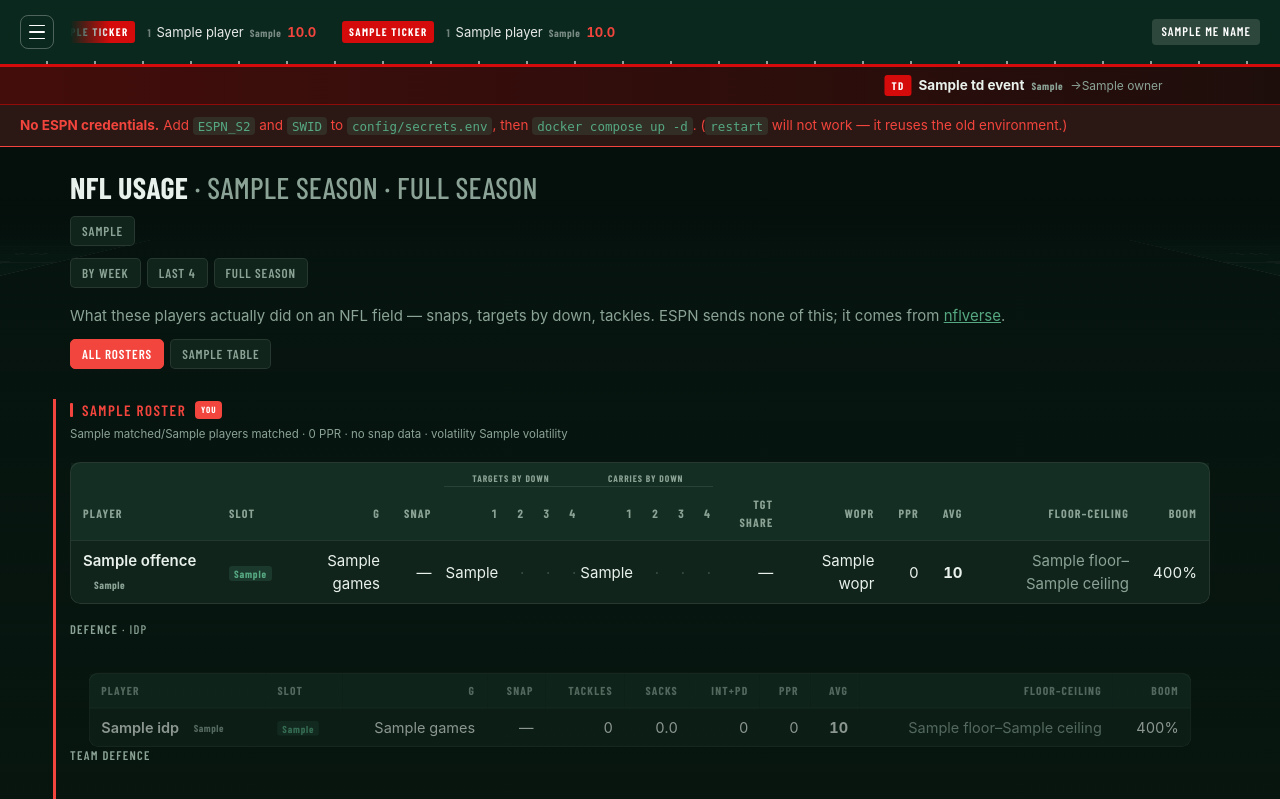
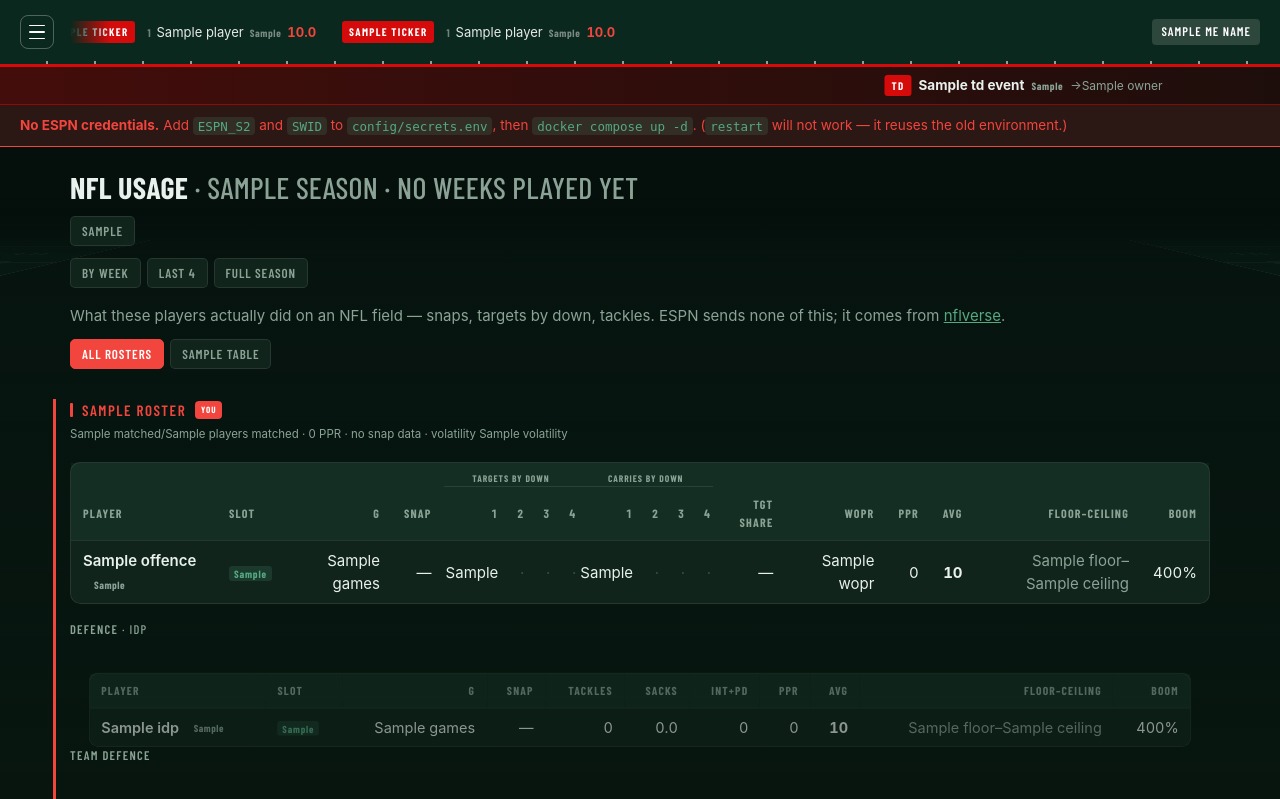
Before and after one commit to Coldraise/espn_fantasy, a Python web app: template app/templates/usage.html in a window 1280 px wide. Shown: the top 799 px of the page. Run offline with Jinja, Linux system fonts and the light colour scheme; the template is opened without the code that fills it: most values are stand-ins (such as "Sample title", 1, 10 or a date in 2020); some libraries are stand-ins or nearby versions.

Commit message:
Say "no weeks played yet" when a season has none
The header fell through to "Full season" for a season with no weeks
stored, which reads as a season that was played and produced nothing.

Co-Authored-By: Claude Opus 5 <noreply@anthropic.com>
Claude-Session: https://claude.ai/code/session_01SXi5TEv9YFMQTTnsWGQKcj

```diff
--- a/app/templates/usage.html
+++ b/app/templates/usage.html
@@ -1,7 +1,8 @@
 {% extends "base.html" %}
 {% block content %}
-{% set shown = 'Week %s'|format(span[-1]) if mode == 'week' and span
-               else ('Last %s weeks'|format(span|length) if mode == 'l4' and span else 'Full season') %}
+{% set shown = 'no weeks played yet' if not span
+               else ('Week %s'|format(span[-1]) if mode == 'week'
+                     else ('Last %s weeks'|format(span|length) if mode == 'l4' else 'Full season')) %}
 <h1>NFL usage <span class="muted">· {{ season }} · {{ shown }}</span></h1>
 
 {% if not nfl_seasons %}
```
